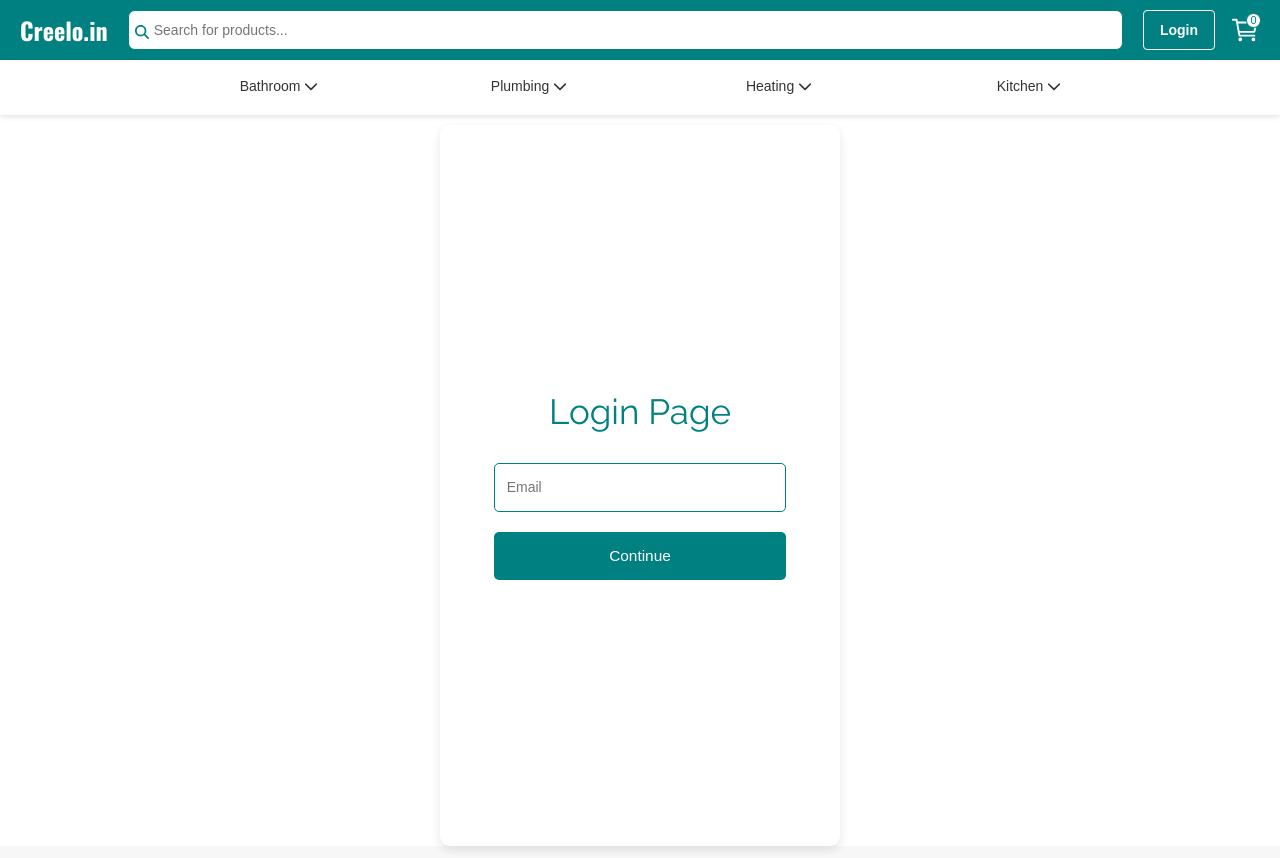
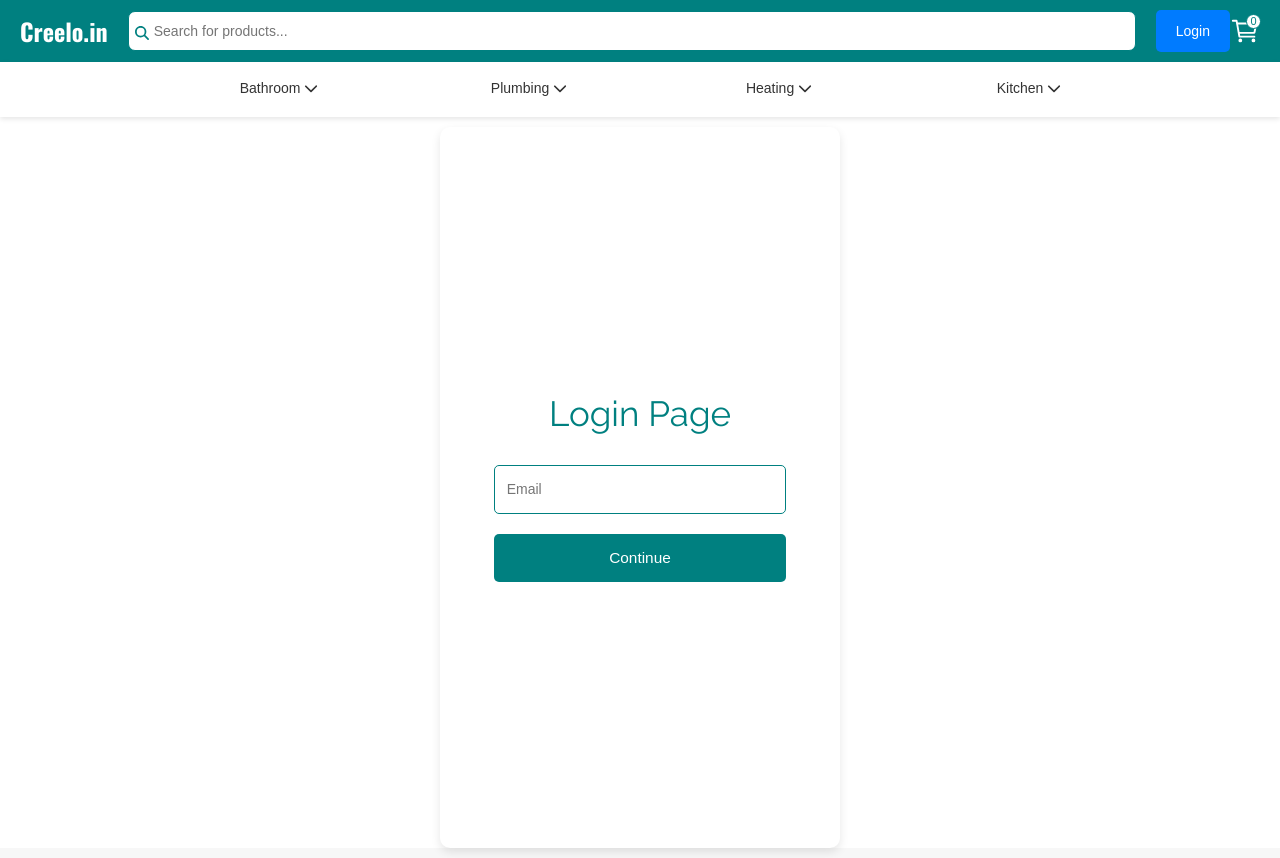
Before and after one commit to creelo-india/frontend, a React (Create React App) app: page /login in a window 1280 px wide. Built offline with nearby package versions, Linux system fonts and the light colour scheme.

Commit message:
add login and logout

```diff
--- a/src/api/interceptorApi.js
+++ b/src/api/interceptorApi.js
@@ -2,7 +2,7 @@ import axios from "axios";
 
 // Create an Axios instance
 const axiosClient = axios.create({
-  baseURL: "http://127.0.0.1:8000/",
+  baseURL: "http://16.16.172.145/",
   headers: {
     "Content-Type": "application/json",
   },
--- a/src/components/Header/Header.js
+++ b/src/components/Header/Header.js
@@ -1,4 +1,4 @@
-import React, { useState } from "react";
+import React, { useState,useEffect } from "react";
 import { useSelector } from "react-redux";
 import { FontAwesomeIcon } from "@fortawesome/react-fontawesome";
 import { faMagnifyingGlass } from "@fortawesome/free-solid-svg-icons";
@@ -6,11 +6,14 @@ import "./Header.scss";
 import { IoCartOutline } from "react-icons/io5";
 import { Link, useNavigate } from "react-router-dom";
 
+
 const Header = () => {
   const cartItems = useSelector((state) => state.cartData || []);
   const [searchTerm, setSearchTerm] = useState("");
   const [showSuggestions, setShowSuggestions] = useState(false);
-  let Navigate = useNavigate();
+  const [isLoggedIn, setIsLoggedIn] = useState(false);
+  const navigate = useNavigate();
+
 
   const primeCategories = [
     "Electronics",
@@ -56,6 +59,26 @@ const Header = () => {
       handleSearch();
     }
   };
+  useEffect(() => {
+    const handleStorageChange = () => {
+      const token = localStorage.getItem('token');
+      setIsLoggedIn(!!token);
+    };
+
+    window.addEventListener('storage', handleStorageChange);
+
+    return () => {
+      window.removeEventListener('storage', handleStorageChange);
+    };
+  }, []);
+
+  // Handle logout
+  const handleLogout = () => {
+    localStorage.removeItem('token');
+    setIsLoggedIn(false);
+    navigate("/login");
+  };
+
 
   return (
     <div className="header">
@@ -92,11 +115,18 @@ const Header = () => {
       </div>
 
       {/* Login Button */}
-      <div className="login-button">
-        <button onClick={() => Navigate("/login")} type="button">
-          Login
-        </button>
+      <div className="auth-button">
+        {isLoggedIn ? (
+          <button onClick={handleLogout} type="button">
+            Logout
+          </button>
+        ) : (
+          <button onClick={() => navigate("/login")} type="button">
+            Login
+          </button>
+        )}
       </div>
+
 
       {/* Cart */}
       <div className="cart-div">
--- a/src/components/Login/Login.js
+++ b/src/components/Login/Login.js
@@ -3,10 +3,12 @@ import { Formik, Form, Field, ErrorMessage } from "formik";
 import * as Yup from "yup"; // For validation
 import axiosClient from "../../api/interceptorApi"; // Corrected import path
 import "./Login.scss";
+import { useNavigate } from "react-router-dom";
 
 const Login = () => {
   const [isEmailVerified, setIsEmailVerified] = useState(false);
   const [errorMessage, setErrorMessage] = useState("");
+  const navigate = useNavigate();
 
   // Initial values for Formik
   const initialValues = {
@@ -47,15 +49,28 @@ const handleSubmit = async (values, { setSubmitting }) => {
         email: values.email,
         password: values.password,
       });
-      console.log("Logged in successfully", response.data);
+      const getTokenData=response.data.access_token
+      localStorage.setItem('token', getTokenData);
+      const token = localStorage.getItem('token');
+      window.dispatchEvent(new Event('storage'));
+      navigate("/");
+  if (token) {
+    navigate("/");
+
+    console.log("Token successfully stored:", token);
+  } else {
+    console.log("Failed to store the token");
+  }
+
       // Perform further actions such as saving token, redirecting, etc.
     } catch (error) {
       setErrorMessage("Login failed. Please check your password and try again.");
-      console.error("Login failed", error);
     }
   }
 
   setSubmitting(false);
+
+
 };
 
   return (
```
